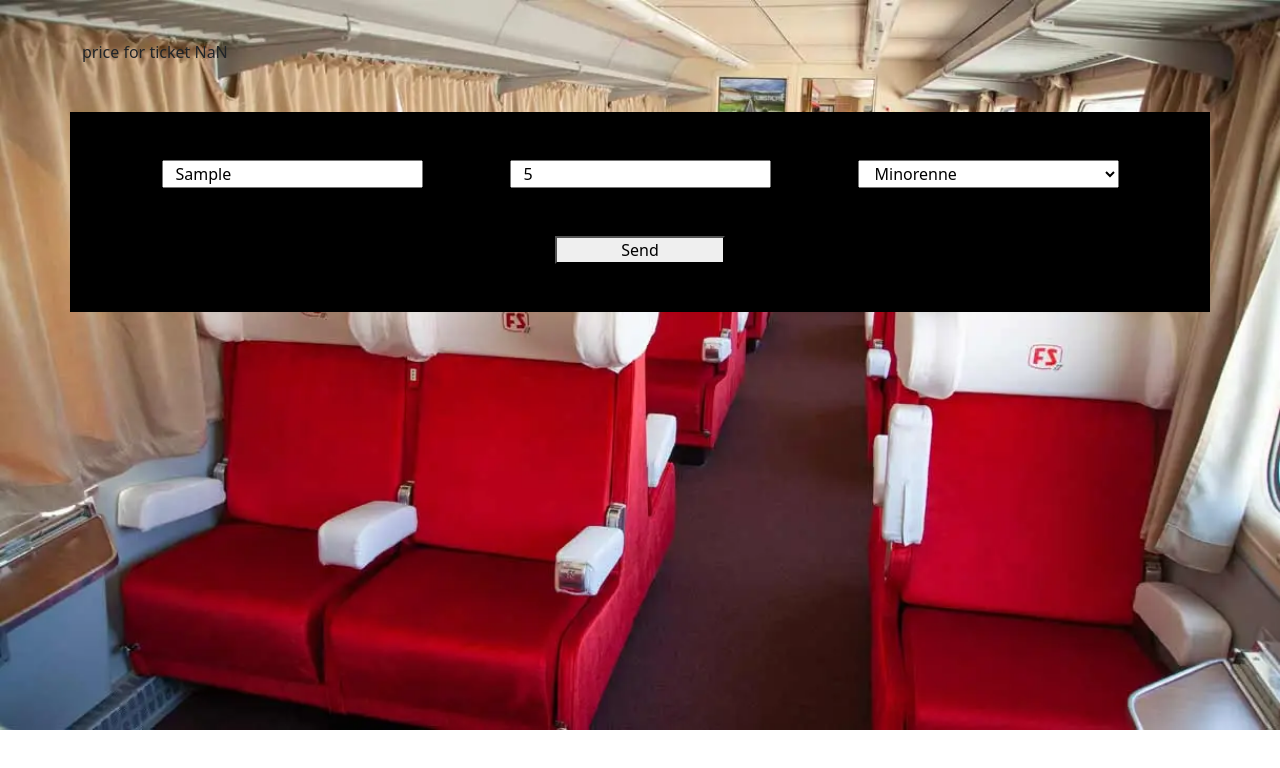
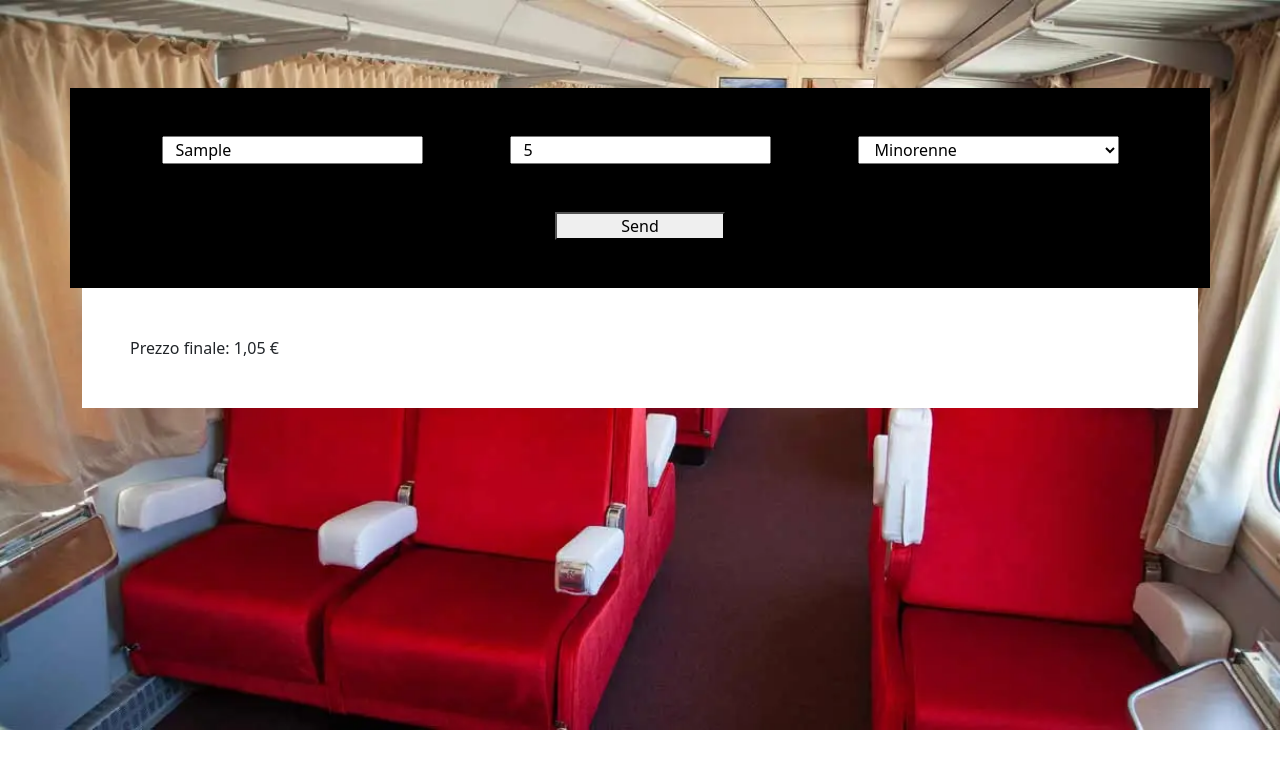
Before and after one commit to ErosEros/js-biglietto-treno-form, a plain HTML site: page index.html in a window 1280 px wide. Both pictures are taken after typing "Sample", "5" into the empty fields and a click on the button "Send". Drawn offline with nearby package versions, Linux system fonts and the light colour scheme.

Commit message:
completed

```diff
--- a/index.html
+++ b/index.html
@@ -12,10 +12,10 @@
 </head>
 <body id="body-bg">
     <div class="container">
-        <div id="biglietto"></div>
+
         <div class="row bg-black p-5 flex-d justify-content-around mt-5">
             <input class="col-3" id="username" type="text" placeholder="Inserisci il tuo nome">
-            <input class="col-3" type="number" placeholder="KM Da percorrere?">
+            <input class="col-3" id="kilometri" type="number" placeholder="KM Da percorrere?">
             <select class="col-3" name="age" id="age">
                 <option value="Minorenne">Minorenne</option>
                 <option value="Maggiorenne">Maggiorenne</option>
@@ -25,6 +25,7 @@
                 <button class="col-2 mt-5">Send</button>
             </div>
         </div>
+        <div class="p-5 bg-white" id="biglietto">Prezzo finale:</div>
 
     </div>
 </body>
--- a/script.js
+++ b/script.js
@@ -1,27 +1,40 @@
-
-document.getElementById('age').innerHTML += `<option value="Centenario">Centenario</option>`
+// fuori dagli eventi
+document.getElementById('age').innerHTML += `<option value="Centenario">Centenario</option>`;
 
 document.querySelector("button").addEventListener('click', function(){
-    const etaDelPasseggero =  ('Quanti anni hai?');
-    const textAsNumber = parseInt (etaDelPasseggero);
-    console.log (textAsNumber);
-    // second question
-    const km = ('Quanti km devi percorrere?');
-    const Number = parseInt (km);
-    console.log (km);
 
-    // price for ticket
-    let ticket = km * 0.21;
+    const nome = document.getElementById('username') // richiamo l input username
+    console.log(nome.value);
+
+    const age = document.getElementById('age');
 
     // condition
-    if (textAsNumber < 18) {
-        let ventiPercento  = (ticket / 100) *20;
-        ticket = ticket - ventiPercento;
+    let sconto = 0
+
+    switch (age) {
+        case "Minorenne" : {sconto = 20}; break
+        case "Over65" : {sconto = 40}; break
+        case "Centenario" : {sconto = 100}; break
     }
+    console.log (sconto)
 
-    else if (textAsNumber > 65) {
-        let quarantaPercento  = (ticket / 100) *40;
-        ticket = ticket - quarantaPercento;
-    }
-    document.getElementById('biglietto').innerHTML = 'price for ticket' + " " + ticket
+    let km = document.getElementById('kilometri').value
+    console.log(km)
+
+
+    const prezzoPieno = parseInt (km) *0.21 // senza parseInt con addizione avviene una concatenazione
+    console.log(prezzoPieno)
+
+    const scontoTot = (prezzoPieno / 100) *sconto
+    console.log(prezzoPieno - scontoTot)
+
+    const total_price = (prezzoPieno - scontoTot)
+
+
+    document.getElementById('biglietto').innerHTML += ' ' + new Intl.NumberFormat("de-DE", {
+        style: "currency",
+        currency: "EUR",
+      }).format(total_price); // simbolo euro
+
+
 })
```
